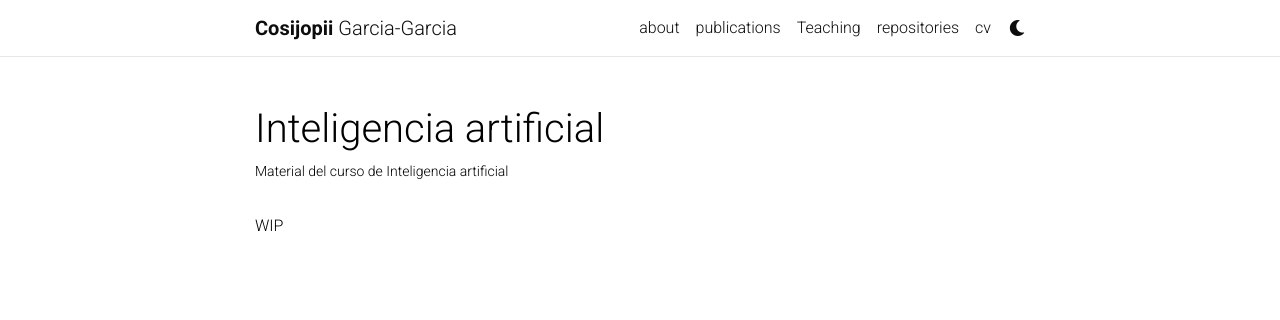
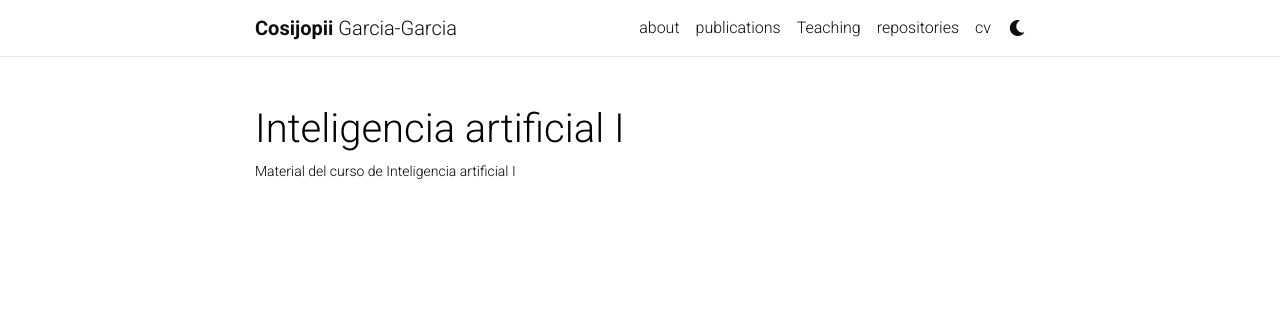
Before and after one commit to Cosijopiii/Cosijopiii.github.io, a Jekyll site: the page built from _projects/1_project.md, in a window 1280 px wide. Shown: the top 320 px of the page. Built offline with Jekyll 4.4.1, drawn with Linux system fonts in a browser that asks for light colours; comment, search, counter and statistics services are not loaded; a style sheet for code colours, icons or effects is not loaded.

Commit message:
update now just i have to fill with information every tile

```diff
--- a/_projects/1_project.md
+++ b/_projects/1_project.md
@@ -1,11 +1,8 @@
 ---
 layout: page
-title:  Inteligencia artificial
-description: Material del curso de Inteligencia artificial
+title:  Inteligencia artificial I
+description: Material del curso de Inteligencia artificial I
 img:
 importance: 1
 category: work
 ---
-
-
- WIP
```
Also changed, not shown: _projects/2_project.md (+1 -1 lines), _projects/3_project.md (+2 -2 lines), _projects/4_project.md (+1 -1 lines), _projects/5_project.md (+1 -1 lines).
